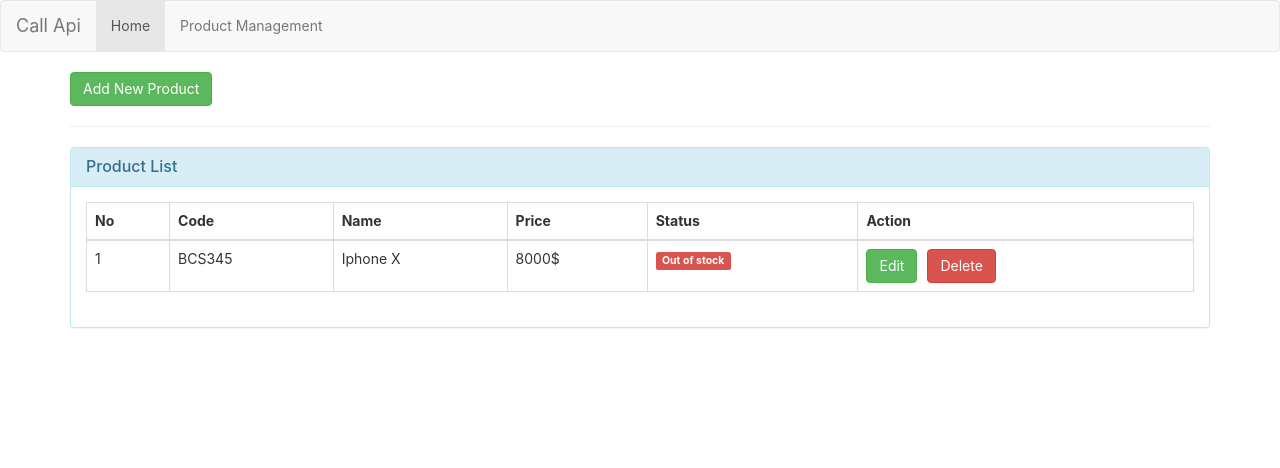
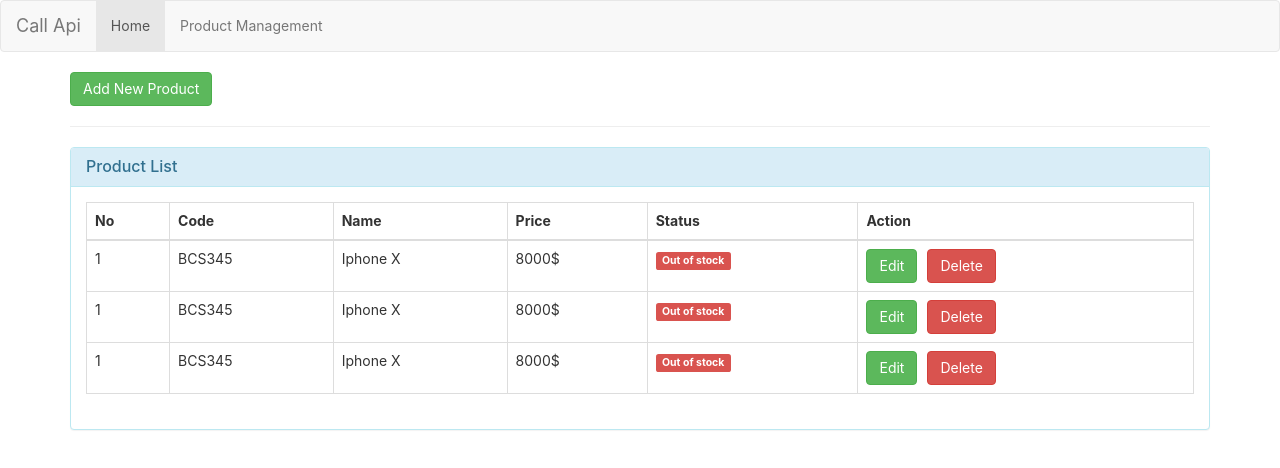
Before and after one commit to phantuantu24/reactJs-products-management-with-call-api, a React (Create React App) app: page / in a window 1280 px wide. Shown: the top 468 px of the page. Built offline with nearby package versions, Linux system fonts and the light colour scheme.

Commit message:
finish separate into components and create routes.js

```diff
--- a/src/App.js
+++ b/src/App.js
@@ -1,21 +1,11 @@
 import './App.css';
+import Menu from './components/Menu/Menu';
+import ProductList from './components/ProductList/ProductList';
 
 function App() {
   return (
     <div>
-
-      <div className="navbar navbar-default">
-        <a className="navbar-brand">Call Api</a>
-        <ul className="nav navbar-nav">
-          <li className="active">
-            <a>Home</a>
-          </li>
-          <li>
-            <a>Product Management</a>
-          </li>
-        </ul>
-      </div>
-
+      <Menu />
       <div className="container">
         <div className="row">
           <div className="col-xs-12 col-sm-12 col-md-12 col-lg-12">
@@ -24,35 +14,7 @@ function App() {
               <div className="panel-heading">
                 <h3 className="panel-title">Product List</h3>
               </div>
-              <div className="panel-body">
-                <table className="table table-bordered table-hover">
-                  <thead>
-                    <tr>
-                      <th><strong>No</strong></th>
-                      <th><strong>Code</strong></th>
-                      <th><strong>Name</strong></th>
-                      <th><strong>Price</strong></th>
-                      <th><strong>Status</strong></th>
-                      <th><strong>Action</strong></th>
-                    </tr>
-                  </thead>
-                  <tbody>
-                    <tr>
-                      <td>1</td>
-                      <td>BCS345</td>
-                      <td>Iphone X</td>
-                      <td>8000$</td>
-                      <td>
-                        <span className="label label-danger">Out of stock</span>
-                      </td>
-                      <td>
-                        <button type="button" className="btn btn-success mr-10">Edit</button>
-                        <button type="button" className="btn btn-danger">Delete</button>
-                      </td>
-                    </tr>
-                  </tbody>
-                </table>
-              </div>
+              <ProductList />
             </div>
           </div>
         </div>
--- /dev/null
+++ b/src/components/Menu/Menu.css
@@ -0,0 +1,7 @@
+/*
+ * Menu css File
+*/
+
+.Menu {
+    /* propertys here */
+}
--- /dev/null
+++ b/src/components/Menu/Menu.js
@@ -0,0 +1,22 @@
+import React, { Component } from 'react';
+import './Menu.css';
+
+class Menu extends Component {
+  render() {
+    return (
+      <div className="navbar navbar-default">
+        <a className="navbar-brand">Call Api</a>
+        <ul className="nav navbar-nav">
+          <li className="active">
+            <a>Home</a>
+          </li>
+          <li>
+            <a>Product Management</a>
+          </li>
+        </ul>
+      </div>
+    );
+  }
+}
+
+export default Menu;
--- /dev/null
+++ b/src/components/Menu/index.js
@@ -0,0 +1 @@
+export { default } from './Menu.js';
--- /dev/null
+++ b/src/components/ProductItem/ProductItem.css
@@ -0,0 +1,7 @@
+/*
+ * ProductItem css File
+*/
+
+.ProductItem {
+    /* propertys here */
+}
--- /dev/null
+++ b/src/components/ProductItem/ProductItem.js
@@ -0,0 +1,24 @@
+import React, { Component } from 'react';
+import './ProductItem.css';
+
+class ProductItem extends Component {
+  render() {
+    return (
+      <tr>
+        <td>1</td>
+        <td>BCS345</td>
+        <td>Iphone X</td>
+        <td>8000$</td>
+        <td>
+          <span className="label label-danger">Out of stock</span>
+        </td>
+        <td>
+          <button type="button" className="btn btn-success mr-10">Edit</button>
+          <button type="button" className="btn btn-danger">Delete</button>
+        </td>
+      </tr>
+    );
+  }
+}
+
+export default ProductItem;
--- /dev/null
+++ b/src/components/ProductItem/index.js
@@ -0,0 +1 @@
+export { default } from './ProductItem.js';
--- /dev/null
+++ b/src/components/ProductList/ProductList.css
@@ -0,0 +1,7 @@
+/*
+ * ProductList css File
+*/
+
+.ProductList {
+    /* propertys here */
+}
--- /dev/null
+++ b/src/components/ProductList/ProductList.js
@@ -0,0 +1,31 @@
+import React, { Component } from 'react';
+import ProductItem from '../ProductItem/ProductItem';
+import './ProductList.css';
+
+class ProductList extends Component {
+  render() {
+    return (
+      <div className="panel-body">
+        <table className="table table-bordered table-hover">
+          <thead>
+            <tr>
+              <th><strong>No</strong></th>
+              <th><strong>Code</strong></th>
+              <th><strong>Name</strong></th>
+              <th><strong>Price</strong></th>
+              <th><strong>Status</strong></th>
+              <th><strong>Action</strong></th>
+            </tr>
+          </thead>
+          <tbody>
+            <ProductItem />
+            <ProductItem />
+            <ProductItem />
+          </tbody>
+        </table>
+      </div>
+    );
+  }
+}
+
+export default ProductList;
--- /dev/null
+++ b/src/components/ProductList/index.js
@@ -0,0 +1 @@
+export { default } from './ProductList.js';
```
